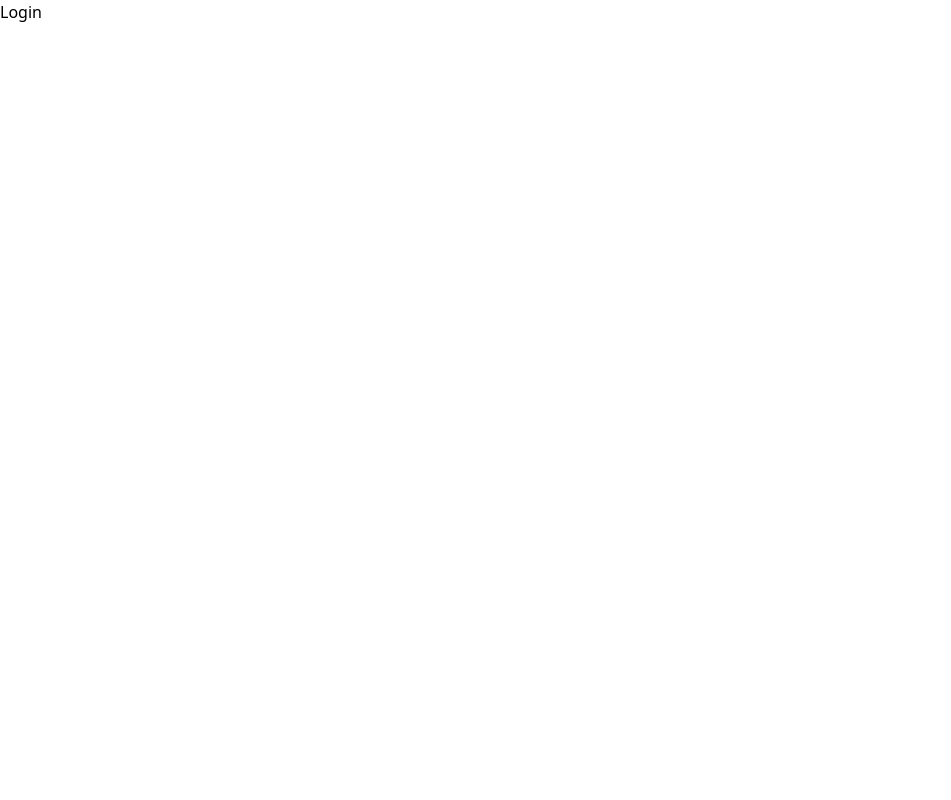
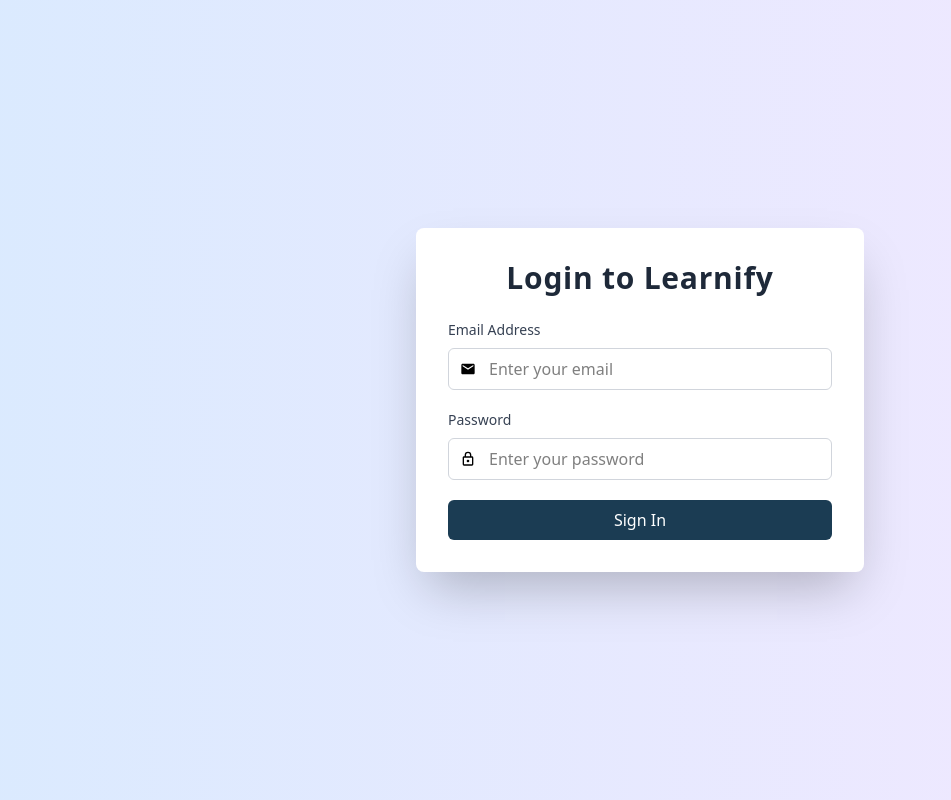
Before and after one commit to WebWizards-org/frontend, a React (Vite) app: page /login in a window 1280 px wide. Shown: the whole page, without its empty margins (0-951 px from the left). Built offline with nearby package versions, Linux system fonts and the light colour scheme.

Commit message:
implement Login component with form handling and styling enhancements

```diff
--- a/src/components/Login.jsx
+++ b/src/components/Login.jsx
@@ -1,10 +1,81 @@
 import React from 'react'
+import { useState } from 'react'
+import { Link, useNavigate } from 'react-router-dom'
+import axios from 'axios'
+import PasswordIcon from '../icons/PasswordIcon'
+import EmailIcon from '../icons/EmailIcon'
 
 function Login() {
+  const [email, setemail] = useState()
+  const [password, setpassword] = useState()
+  const navigate = useNavigate()
+
+  const handlesubmit = (e)=>{
+        e.preventDefault()
+        axios.post('http://localhost:3001/login', {email, password})
+        .then(result => {
+          console.log(result)
+          if(result.data === "Success"){
+            navigate('/')
+          }
+        })
+        .catch(err => console.log(err))
+    }
+
   return (
-    <div>
-      Login
-    </div>
+    <div className='min-h-screen flex items-center justify-center bg-gradient-to-r from-blue-100 to-purple-100 p-4'>
+      <div className='max-w-md w-full bg-white rounded-lg shadow-2xl p-8 space-y-6'>
+        <h2 className='text-3xl font-bold text-center text-gray-800 tracking-wide'>
+          Login to Learnify
+        </h2>
+        <form className='space-y-5' onSubmit={handlesubmit}>
+          <div className='space-y-2'>
+            <label htmlFor="email" className='block text-sm font-medium text-gray-700'>
+              Email Address
+            </label>
+            <div className="relative">
+              <div className="absolute inset-y-0 left-0 pl-3 flex items-center pointer-events-none">
+                <EmailIcon className="h-5 w-5 text-gray-400" />
+              </div>
+            <input
+              type="email"
+              id="email"
+              name='email'
+              placeholder='Enter your email'
+              className='w-full pl-10 px-4 py-2 border border-gray-300 rounded-md focus:ring-2 focus:ring-[#1B3C53] focus:border-[#1B3C53] outline-none transition duration-150'
+              onChange={(e)=>setemail(e.target.value)}
+            />
+            </div>
+          </div>
+
+          <div className='space-y-2'>
+            <label htmlFor="password" className='block text-sm font-medium text-gray-700'>
+              Password
+            </label>
+            <div className="relative">
+              <div className="absolute inset-y-0 left-0 pl-3 flex items-center pointer-events-none">
+                <PasswordIcon className="h-5 w-5 text-gray-400" />
+              </div>
+            <input
+              type="password"
+              id="password"
+              name='password'
+              placeholder='Enter your password'
+              className='w-full pl-10 px-4 py-2 border border-gray-300 rounded-md focus:ring-2 focus:ring-[#1B3C53] focus:border-[#1B3C53] outline-none transition duration-150'
+              onChange={(e)=>setpassword(e.target.value)}
+            />
+            </div>
+          </div>
+
+          <button
+            type='submit'
+            className='w-full bg-[#1B3C53] text-white py-2 px-4 rounded-md hover:bg-[#0E2148] focus:outline-none focus:ring-2 focus:ring-[#1B3C53] focus:ring-offset-2 transition duration-150 font-medium'
+          >
+            Sign In
+          </button>
+        </form>
+        </div>
+        </div>
   )
 }
 
--- a/src/components/Signup.jsx
+++ b/src/components/Signup.jsx
@@ -11,7 +11,6 @@
     const [email, setemail] = useState()
     const [password, setpassword] = useState()
     const [number, setnumber] = useState()
-
     const navigate = useNavigate()
 
     const handlesubmit = (e)=>{
--- a/src/components/home.jsx
+++ b/src/components/home.jsx
@@ -1,9 +1,18 @@
 import React from 'react'
 
-export default function home() {
+function Home() {
   return (
-    <div>
-      <p className='bg-amber-400'>Hello</p>
+    <div className="min-h-screen flex items-center justify-center" style={{ background: `linear-gradient(to right, var(--color-gradient-start), var(--color-gradient-end))` }}>
+      <div className="max-w-4xl w-full bg-white rounded-lg shadow-2xl p-8 m-4">
+        <h1 className="text-4xl font-bold mb-6" style={{ color: 'var(--color-text)' }}>
+          Welcome to Your Learning Platform
+        </h1>
+        <p className="text-lg mb-4" style={{ color: 'var(--color-text-muted)' }}>
+          Start your learning journey today
+        </p>
+      </div>
     </div>
   )
 }
+
+export default Home
```
